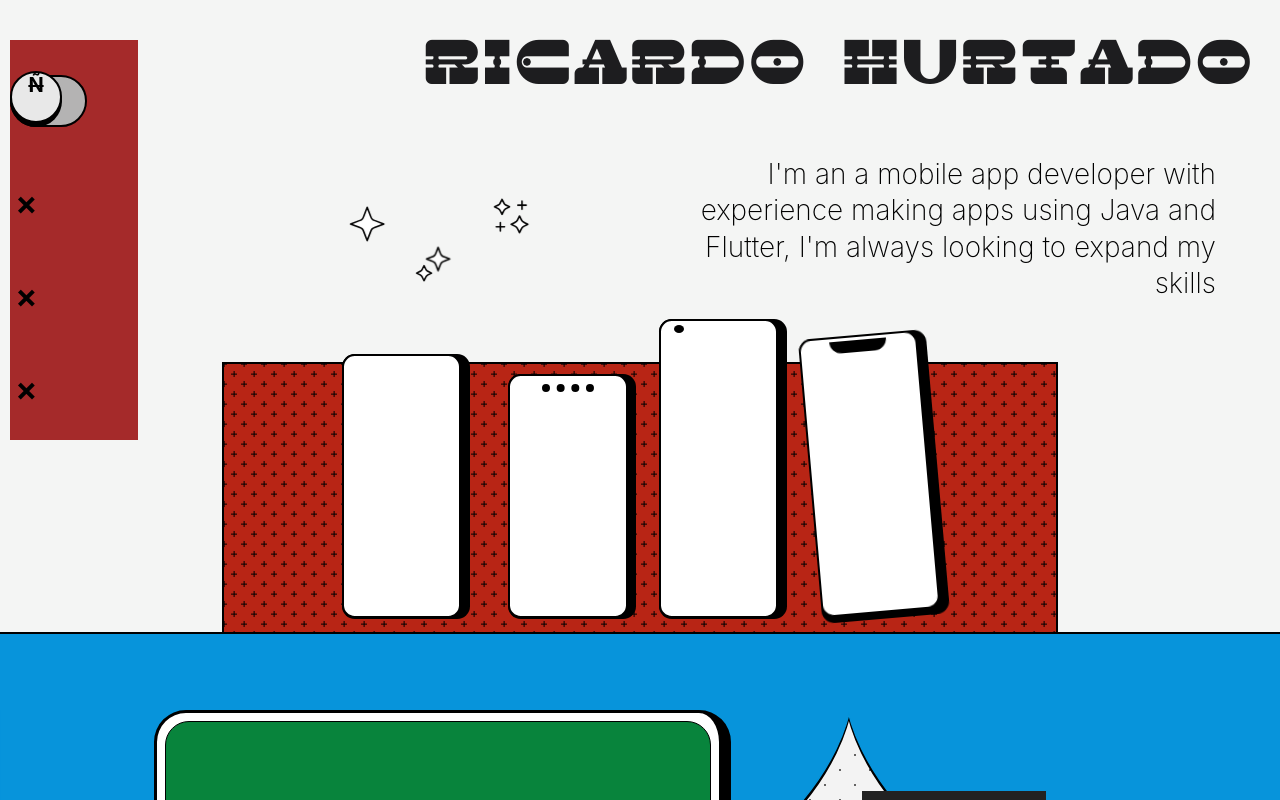
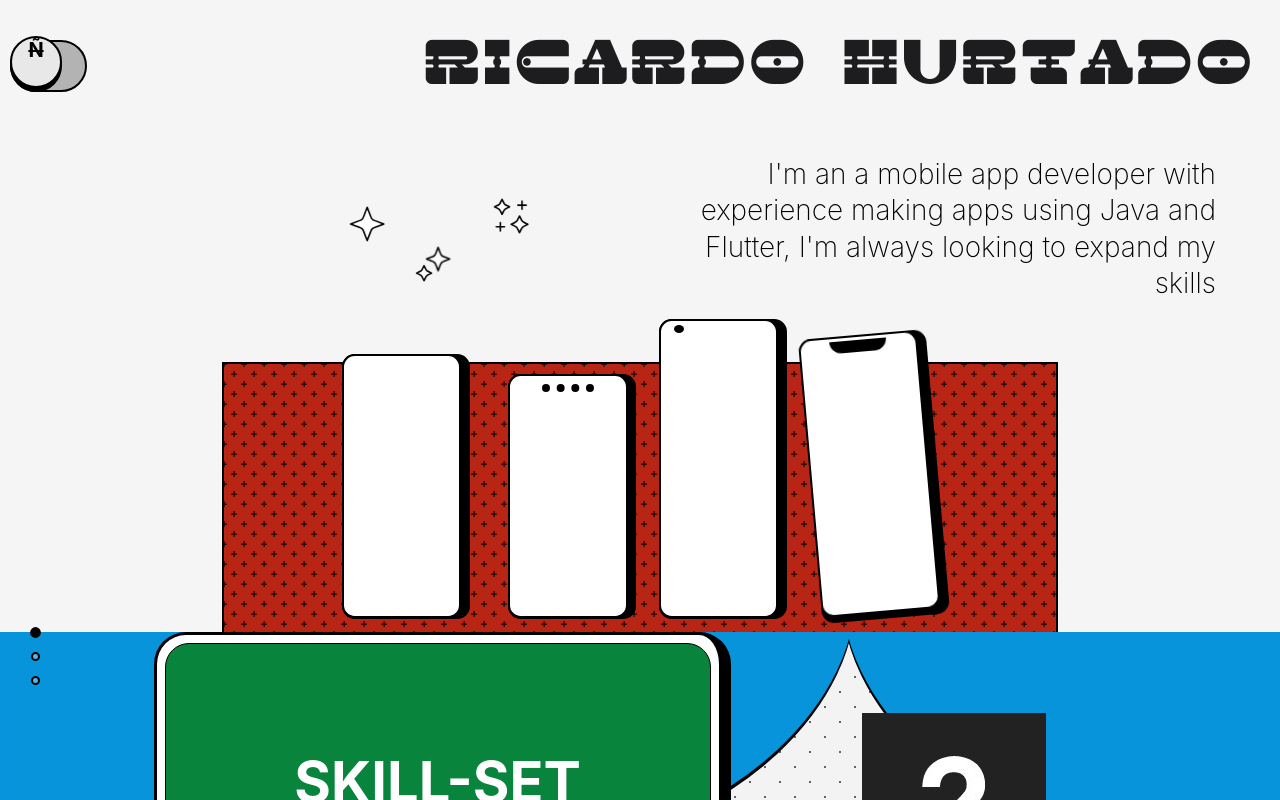
Before and after one commit to rikardi0/web_portfolio, a React (Create React App) app: page / in a window 1280 px wide. Shown: the top 800 px of the page. Built offline with nearby package versions, Linux system fonts and the light colour scheme; a web font is replaced by a local one.

Commit message:
// feature nav-bar funcional

```diff
--- a/src/components/body/Body.css
+++ b/src/components/body/Body.css
@@ -1,8 +1,5 @@
-#spacer {
-  background-color: rgba(7, 148, 219, 255);
-  border-top: 0.35vh solid black;
-  height: 9.5vh;
-  align-self: center;
+a {
+  text-decoration: none;
 }
 
 /* The switch - the box around the slider */
@@ -94,55 +91,12 @@ input:hover:checked + .slider:before {
   position: fixed;
   display: flex;
   align-items: flex-start;
-  justify-content: space-around;
   height: 400px;
   width: 10vw;
   top: 5vh;
   left: 10px;
   z-index: 1;
   flex-direction: column;
-  background-color: #a52a2a;
-}
-.nav-link {
-  padding-inline: 1vw;
-  display: flex;
-  justify-content: center;
-  align-items: center;
-  gap: 0.5vw;
-}
-.nav-label {
-  font-size: 1.25rem;
-  font-weight: 600;
-  opacity: 0;
-  transition: opacity 0.25s;
-}
-.dots {
-  background-color: #ffffff;
-  border: solid 2px black;
-  height: 15px;
-  width: 15px;
-  border-radius: 100%;
-  transition: 0.25s;
-  transition: transform 0.25s;
-}
-.dots-selected {
-  background-color: transparent;
-  border: 0;
-  height: 15px;
-  width: 15px;
-}
-.dots-selected::after {
-  opacity: 1;
-  position: relative;
-  top: -14px;
-  left: -6px;
-  content: "\1F7AC"; /* use the hex value here... */
-  font-size: 30px;
-  text-align: center;
-}
-
-.dots:hover ~ .nav-label {
-  opacity: 1;
 }
 
 #spacer-mid {
@@ -159,3 +113,64 @@ input:hover:checked + .slider:before {
   background-color: #a52a2a;
   border-bottom: solid 2px black;
 }
+
+.nav {
+  --nav-gap: 5px;
+  display: flex;
+  flex-direction: column;
+  align-items: flex-start;
+  position: fixed;
+  z-index: 1;
+  left: 2vw;
+  top: 82%;
+  transform: translateY(-50%);
+}
+
+.nav-item {
+  align-items: center;
+  display: flex;
+  margin-bottom: var(--nav-gap) - 2px;
+}
+
+.nav-link:hover ~ .nav-label {
+  opacity: 1;
+}
+
+.nav-label {
+  color: #000000;
+  font-size: 1.25rem;
+  padding-inline: 1vw;
+  font-weight: bold;
+  opacity: 0;
+  transition: opacity 0.25s;
+}
+
+.nav-link {
+  background: rgba(255, 255, 255, 0.315);
+  border: solid 2px black;
+  border-radius: 50%;
+  height: var(--nav-gap);
+  margin-left: var(--nav-gap);
+  transition: 0.1s;
+  width: var(--nav-gap);
+}
+
+.nav-link-selected {
+  background: #000000;
+  transform: scale(1.2);
+}
+
+/*
+.nav-link-selected::after {
+  color: #000;
+  opacity: 1;
+  position: relative;
+  top: -14px;
+  left: -3px;
+  content: "\2716"; /* use the hex value here...
+  font-size: 30px;
+  text-align: center;
+  transition: 0.25s;
+}
+
+*/
--- a/src/components/body/Body.js
+++ b/src/components/body/Body.js
@@ -1,35 +1,24 @@
-import React, { useState } from "react";
+import React, { useState, useEffect } from "react";
 import "./Body.css";
 import Home from "../sections/home/Home";
 import About from "../sections/about/About";
 import Projects from "../sections/projects/Projects";
 
+import navBar from "../navBar.js";
+
 let description = "";
 let about_me = "";
 let skill_list = [];
 
-const navLinks = ["home", "about", "projects"];
-
-const renderNavLink = (content) => {
-  const scrollToId = `${content.toLowerCase()}`;
-
-  const handleClickNav = () => {
-    document.getElementById(scrollToId).scrollIntoView({ behavior: "smooth" });
-  };
-
-  return (
-    <div className="nav-link" data-for-section={content} key={content}>
-      <div className="dots dots-selected" onClick={handleClickNav}></div>
-      <div className="nav-label">{content}</div>
-    </div>
-  );
-};
-
 export default function Body() {
+  useEffect(() => {
+    navBar();
+  }, []);
   const [language, setLanguage] = useState(true);
   setContent(language);
   return (
     <>
+      <Home description={description} />
       <nav id="nav-language">
         <label class="switch">
           <input
@@ -38,15 +27,13 @@ export default function Body() {
           ></input>
           <span class="slider"></span>
         </label>
-        {navLinks.map((nav) => renderNavLink(nav))}
       </nav>
-      <Home description={description} />
+
       <div id="spacer"></div>
       <About about_content={about_me} skill={skill_list} />
       <div id="spacer-mid">
         <div id="spacer-mid-details"></div>
       </div>
-
       <Projects />
     </>
   );
--- /dev/null
+++ b/src/components/navBar.js
@@ -0,0 +1,36 @@
+export default function activateNavigation() {
+  const sections = document.querySelectorAll(".section");
+  const navContainer = document.createElement("nav");
+  const navItems = Array.from(sections).map((section) => {
+    return `
+                    <div class="nav-item" data-for-section="${section.id}">
+                        <a href="#${section.id}" class="nav-link"></a>
+                        <span class="nav-label">${section.dataset.label}</span>
+                    </div>
+                `;
+  });
+
+  navContainer.classList.add("nav");
+  navContainer.innerHTML = navItems.join("");
+
+  const observer = new IntersectionObserver(
+    (entries) => {
+      document.querySelectorAll(".nav-link").forEach((navLink) => {
+        navLink.classList.remove("nav-link-selected");
+      });
+
+      const visibleSection = entries.filter((entry) => entry.isIntersecting)[0];
+
+      document
+        .querySelector(
+          `.nav-item[data-for-section="${visibleSection.target.id}"] .nav-link`
+        )
+        .classList.add("nav-link-selected");
+    },
+    { threshold: 0.5 }
+  );
+
+  sections.forEach((section) => observer.observe(section));
+
+  document.body.appendChild(navContainer);
+}
--- a/src/components/sections/about/About.js
+++ b/src/components/sections/about/About.js
@@ -10,7 +10,7 @@ export default function AboutMe(props) {
     return <li>{myList}</li>;
   });
   return (
-    <section className="section" id="about">
+    <section className="section" data-label="About" id="about">
       <Divider color="#000000" size="0 0 1200 120" />
       <Divider color="#0794db" size="0 2 1200 120" />
       <div id="sign-road">
--- a/src/components/sections/home/Home.js
+++ b/src/components/sections/home/Home.js
@@ -6,7 +6,7 @@ import ImageHero from "../res/ImageHero";
 const Home = (props) => {
   const { description } = props;
   return (
-    <section className="section" id="home">
+    <section className="section" data-label="Home" id="home">
       <header id="head">
         <h1 className="title">Ricardo Hurtado</h1>
       </header>
--- a/src/components/sections/projects/Projects.js
+++ b/src/components/sections/projects/Projects.js
@@ -4,7 +4,7 @@ import ListProjects from "../res/GridElement";
 
 export default function Projects() {
   return (
-    <section className="section" id="projects">
+    <section className="section" data-label="Projects" id="projects">
       <h2 id="projects-title">Projects</h2>
       <section id="projects-container">
         <ListProjects />
```
